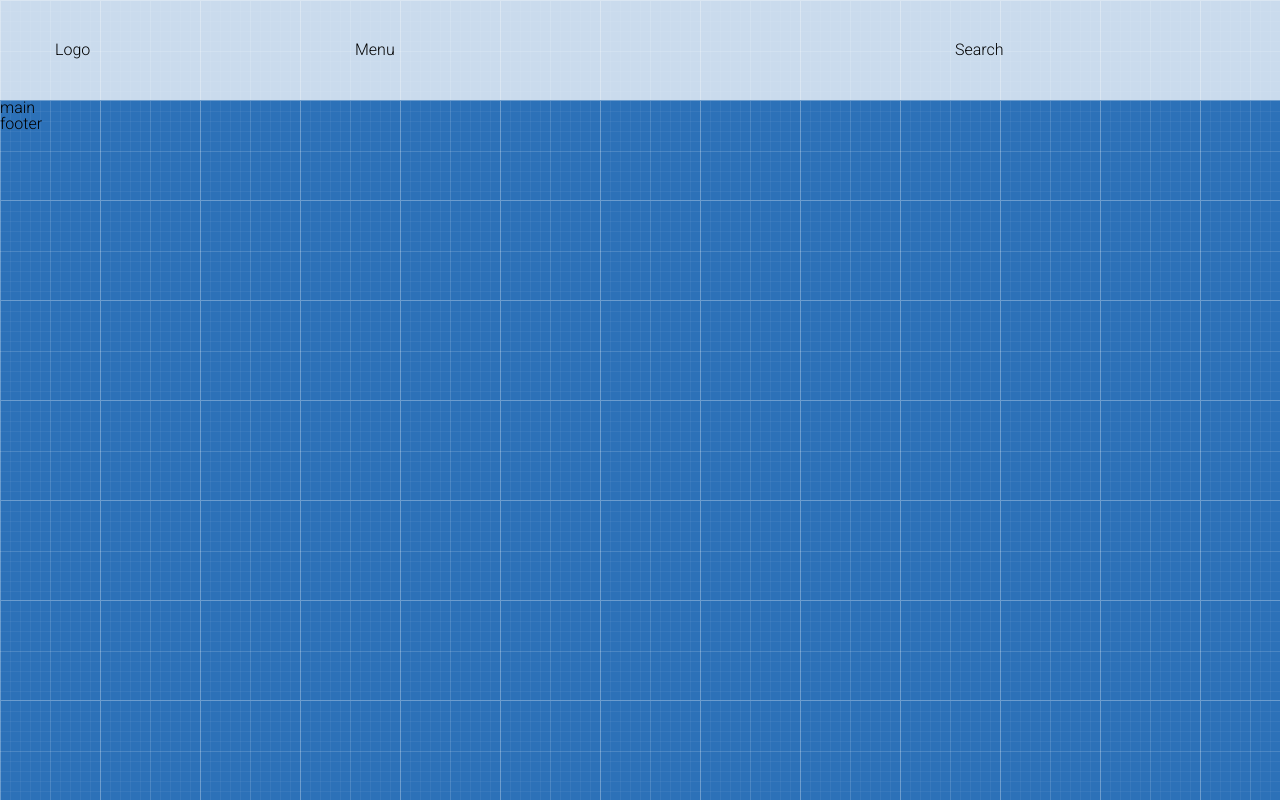
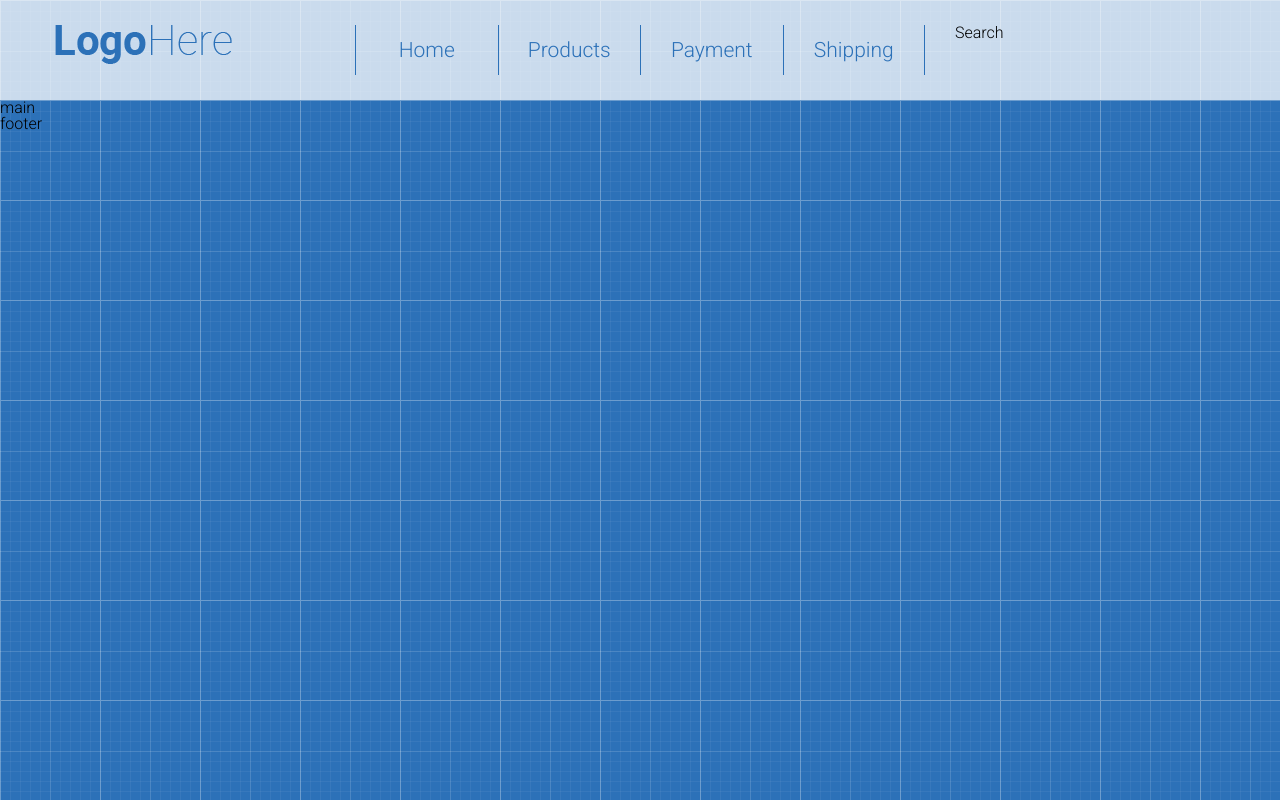
Before and after one commit to Mykhailo2/shop-project, a plain HTML site: page index.html in a window 1280 px wide. Drawn offline with Linux system fonts and the light colour scheme.

Commit message:
add menu

```diff
--- a/index.html
+++ b/index.html
@@ -14,11 +14,25 @@
 <body>
     <header class="header"> <div class="container">
         <div class="row">
-            <div class="col-3">Logo</div>
-            <div class="col-6">Menu</div>
+            <div class="col-3">
+                <a href="">
+                    <img src="images/logo-here.png" alt="">
+                </a>
+            </div>
+            <div class="col-6">
+                <nav>
+                    <ul class="menu">
+                        <li><a href="" >Home</a></li>
+                        <li><a href="" >Products</a></li>
+                        <li><a href="" >Payment</a></li>
+                        <li><a href="" >Shipping</a></li>
+                    </ul>
+                </nav>
+            </div>
             <div class="col-3">Search</div>
         </div>
-    </div></header>
+    </div>
+</header>
     <main class="main">main</main>
     <footer class="footer">footer</footer>
 </body>
--- a/style.css
+++ b/style.css
@@ -32,3 +32,25 @@ body {
 .col-6 {
     flex: 0 0 50%;
 }
+.logo {
+    margin-top: 7px;
+}
+.menu {
+    display: flex;
+}
+.menu li {
+    width: 25%;
+    border-left: 1px solid #2c71b8 ;
+}
+.menu li:last-child {
+    border-right: 1px solid #2c71b8 ;
+}
+.menu a {
+    display: block;
+    height: 50px;
+    text-decoration: none;
+    font-size: 21px;
+    color: #2c71b8;
+    line-height: 50px;
+    text-align: center;
+}
```
